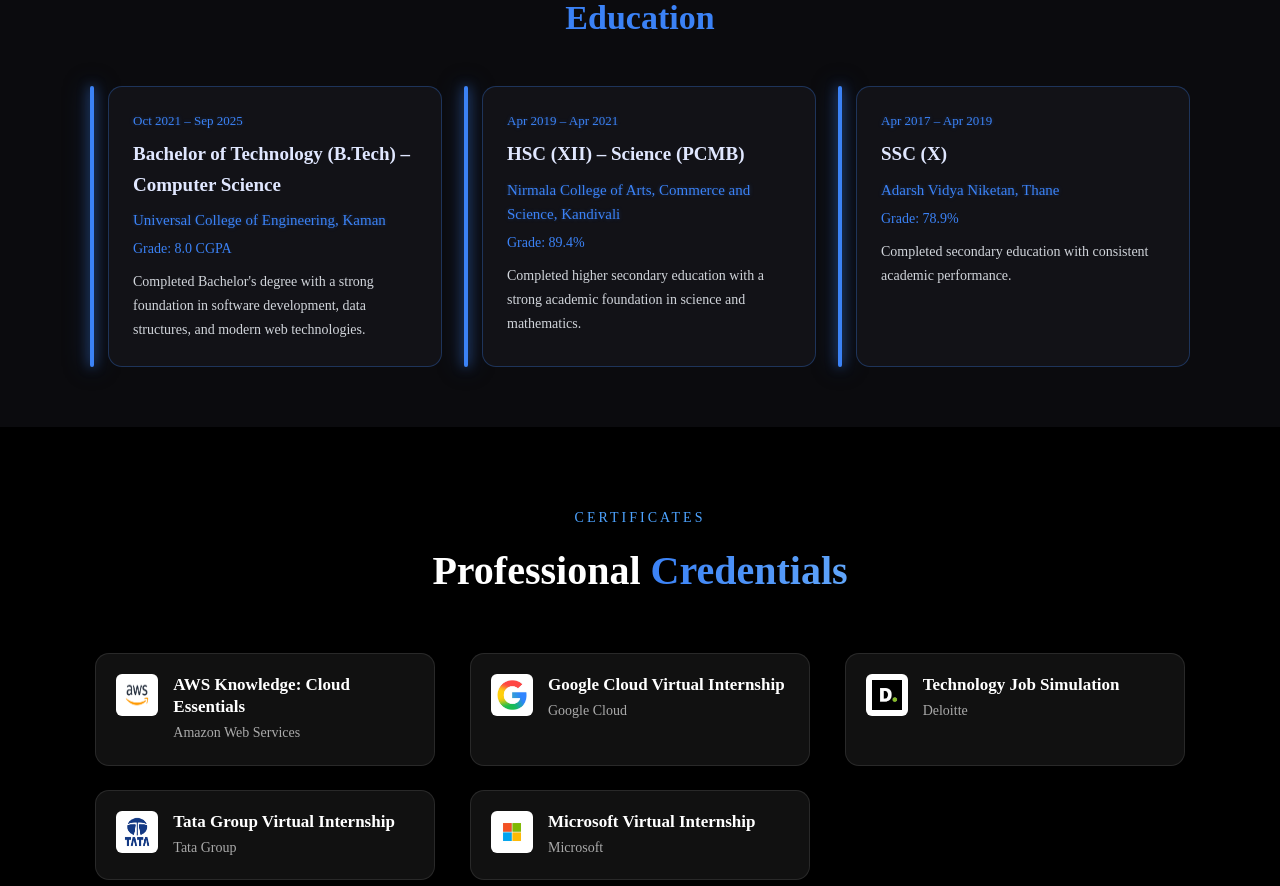
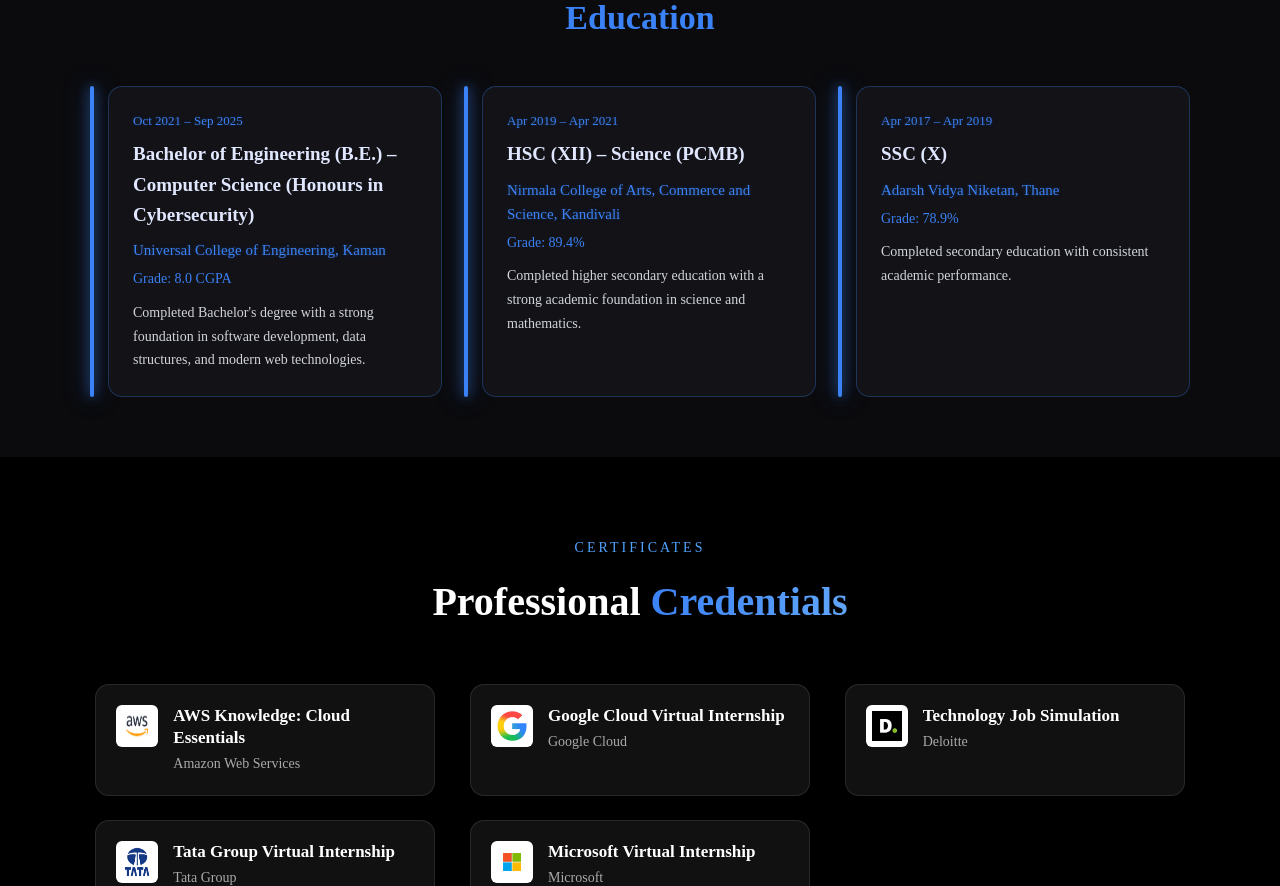
Before and after one commit to renukapangamgithub/Portfolio_, a React (Vite) app: page / in a window 1280 px wide. Shown: the part 3340-4226 px from the top of the page. Built offline with nearby package versions, Linux system fonts and the light colour scheme.

Commit message:
experience

```diff
--- a/src/components/Education/Education.jsx
+++ b/src/components/Education/Education.jsx
@@ -4,7 +4,7 @@
 const educationData = [
   {
     date: "Oct 2021 – Sep 2025",
-    degree: "Bachelor of Technology (B.Tech) – Computer Science",
+   degree: "Bachelor of Engineering (B.E.) – Computer Science (Honours in Cybersecurity)",
     institution: "Universal College of Engineering, Kaman",
     cgpa: "8.0 CGPA",
     description:
```
